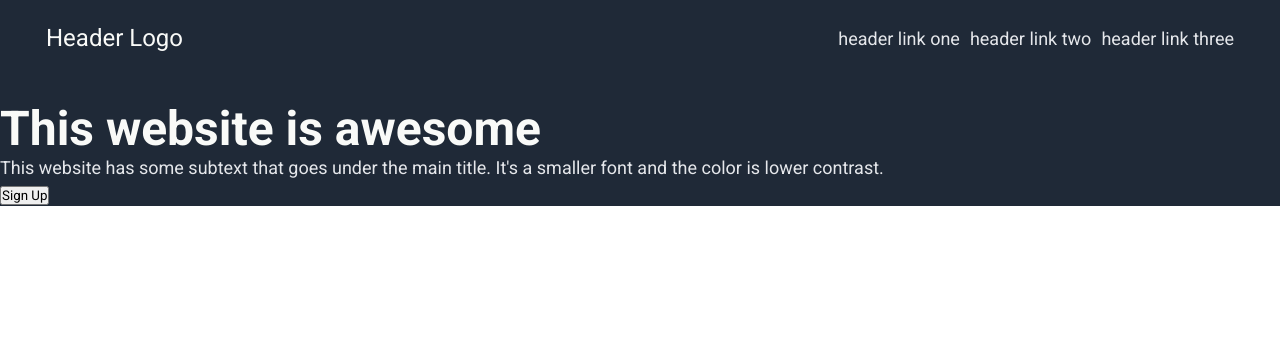
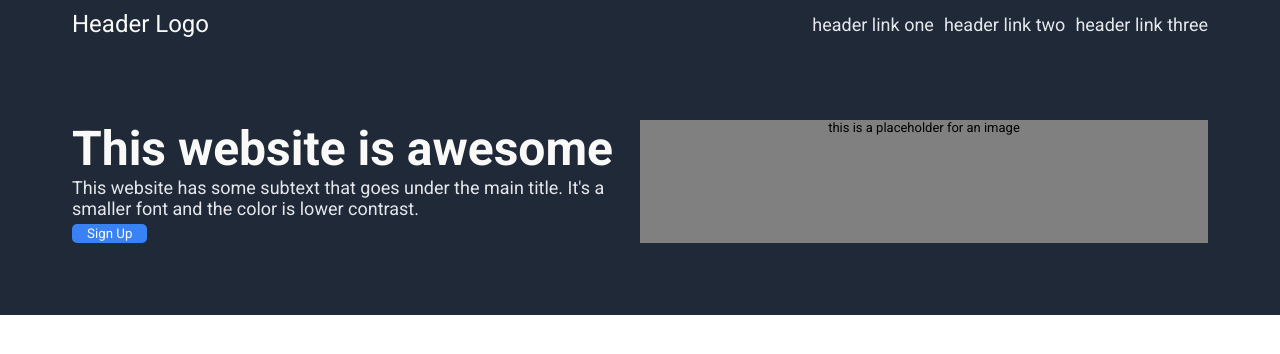
Before and after one commit to faboed/landing-page, a plain HTML site: page index.html in a window 1280 px wide. Drawn offline with Linux system fonts and the light colour scheme.

Commit message:
Adjustments to HTML and css
Body is now flex and column, organized into two main sections so far with header and hero

```diff
--- a/index.html
+++ b/index.html
@@ -7,7 +7,6 @@
     <title>Landing Page</title>
 </head>
 <body>
-    <div class="hero">
     <header class="header">
         <div class="header-logo">Header Logo</div>
         <ul>
@@ -17,14 +16,13 @@
         </ul>
         </nav>
     </header>
-    <div class="hero-content">
+    <div class="hero">
         <div class="hero-text">
             <div class="hero-text-header">This website is awesome</div>
             <div class="hero-text-sub">This website has some subtext that goes under the main title. It's a smaller font and the color is lower contrast.</div>
-            <div class="hero-cta-button"><input type="button" value="Sign Up"></div>
+            <input type="button" value="Sign Up" class="hero-cta-button">
         </div>
-        <div class="hero-image">
-
+        <div class="hero-image"> this is a placeholder for an image
         </div>
     </div>
     </div>
--- a/styles.css
+++ b/styles.css
@@ -10,41 +10,66 @@ ul {
     list-style: none;
     display: flex;
     gap: 10px;
-    font-size: 18px;
     display: flex;
     align-items: center;
     color: #E5E7EB
 }
 
-.hero {
-    background-color: #1F2937;
-    color: #F9FAF8;
+li {
+    font-size: 18px;
+}
+
+body {
     font-size: 24px;
+    display: flex;
+    flex-direction: column;
 }
 
 .header {
     display: flex;
     justify-content: space-between;
     background-color: #1F2937;
-    padding: 24px 46px 0px 46px;
+    padding: 10px 72px;
+    color: #F9FAF8;
 }
 
-.hero-content {
+.hero {
     display: flex;
+    justify-content: space-evenly;
+    background-color: #1F2937;
+    padding: 72px 72px;
 }
 
 .hero-text {
     display: flex;
-    flex-direction: column;
+    flex-wrap: wrap;
+    flex-grow: 1;
+    max-width: 50%;
 }
 
 .hero-text-header {
-    margin-top: 48px;
     font-size: 48px;
     font-weight: 900;
+    color: #F9FAF8;
 }
 
 .hero-text-sub {
     font-size: 18px;
     color: #E5E7EB
 }
+
+.hero-cta-button {
+    background-color: #3882F6;
+    padding: 2px 15px;
+    margin-top: 5px;
+    border-radius: 5px;
+    color: #f9faf8;
+    border: none;
+}
+
+.hero-image {
+    background-color: grey ;
+    font-size: small;
+    flex-grow: 1;
+    text-align: center;
+}
```
